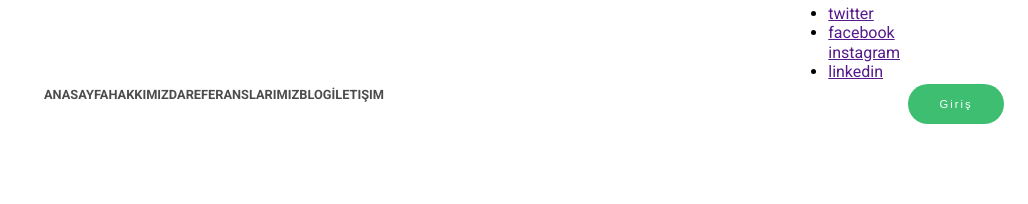
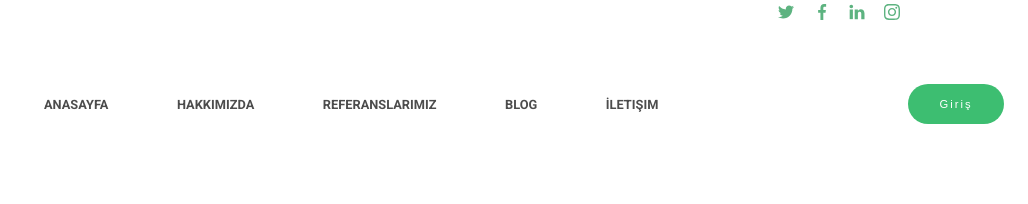
Before and after one commit to aydogdu-ali/company_website_example, a website: page index.html in a window 1280 px wide. Shown: the top 204 px of the page, 252-1280 px from the left. Drawn offline with Linux system fonts and the light colour scheme.

Commit message:
edir header sections

```diff
--- a/index.html
+++ b/index.html
@@ -31,12 +31,40 @@
           </nav>
           <button class="button"><span>Giriş</span><span>Giriş</span></button>
         </div>
-        <div class="header__social-nav">  <nav class="sosical-nav">
-          <ul class="sosical-nav__list">
-              <li class="sosical-nav__item"><a href="" class="sosical-nav__links">twitter</a></li>
-              <li class="sosical-nav__item"><a href="" class="sosical-nav__links">facebook</a></li>
-              <liclass="sosical-nav__item"><a href="" class="sosical-nav__links">instagram</a></li>
-              <li class="sosical-nav__item"><a href="" class="sosical-nav__links">linkedin</a></li>
+        <div class="header__social-nav">
+           <nav class="social-nav">
+          <ul class="social-nav__list">
+              <li class="social-nav__item">
+                <a href="" class="social-nav__links"></a>
+              <svg class="social-nav__icon">
+                <use xlink:href ="images/sprite.svg#twitter"></use>
+              </svg>
+
+              </li>
+
+               <li class="social-nav__item">
+                <a href="" class="social-nav__links"></a>
+              <svg class="social-nav__icon">
+                <use xlink:href ="images/sprite.svg#facebook"></use>
+              </svg>
+
+              </li>
+
+                 <li class="social-nav__item">
+                <a href="" class="social-nav__links"></a>
+              <svg class="social-nav__icon">
+                <use xlink:href ="images/sprite.svg#linkedin"></use>
+              </svg>
+
+              </li>
+                <li class="social-nav__item">
+                <a href="" class="social-nav__links"></a>
+              <svg class="social-nav__icon">
+                <use xlink:href ="images/sprite.svg#instagram"></use>
+              </svg>
+
+              </li>
+
 
             </ul>
         </nav ></div>
--- a/sass/components/_navigation.scss
+++ b/sass/components/_navigation.scss
@@ -3,27 +3,52 @@
   display: flex;
   justify-content: space-between;
 
-  &_nav {
-    flex-basis: 80%;
+  &__nav {
+    flex: 0 0 80%;
+
+    display: flex;
+    align-items: center;
   }
 
   &__list {
+    flex: 0 0 80%;
     list-style: none;
 
     display: flex;
-    justify-content: space-around;
+
+    justify-content: space-between;
   }
 
   &__item {
   }
 
-  &__link,
-  &__link:link,
-  &__link:visited {
-    font-size: 0.8rem;
-    color: rgba(black, 0.7);
-    text-decoration: none;
-    text-transform: uppercase;
-    font-weight: 600;
+  &__link {
+    position: relative;
+
+    &::after {
+      content: "";
+      position: absolute;
+      left: 0;
+      bottom: -4px;
+      width: 0%;
+      height: 3px;
+      background-color: #3dbe71;
+      transition: all 0.2s ease-out;
+    }
+
+    &:link,
+    &:visited {
+      font-size: 0.8rem;
+      color: rgba(black, 0.7);
+      text-decoration: none;
+      text-transform: uppercase;
+      font-weight: 600;
+    }
+    &:hover,
+    &:active {
+      &::after {
+        width: 100%;
+      }
+    }
   }
 }
```
Also changed, not shown: css/style.css.
